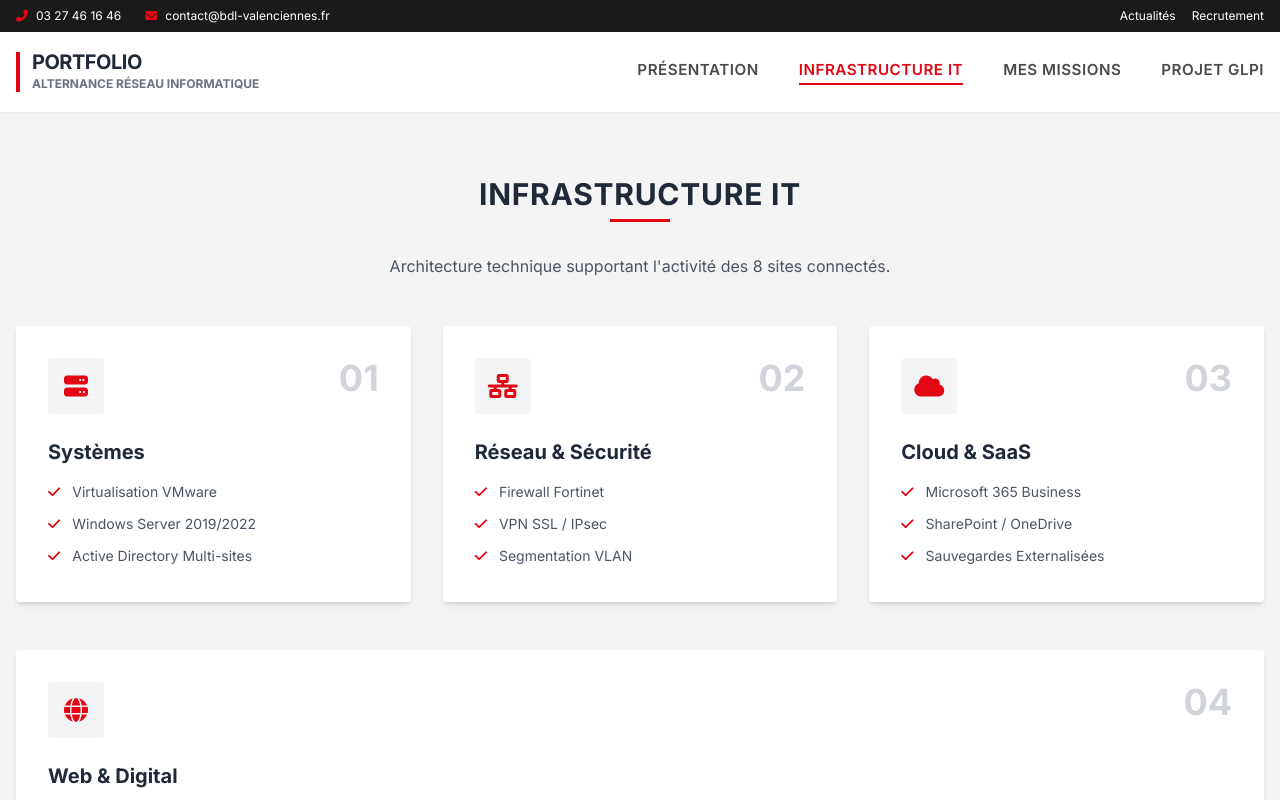
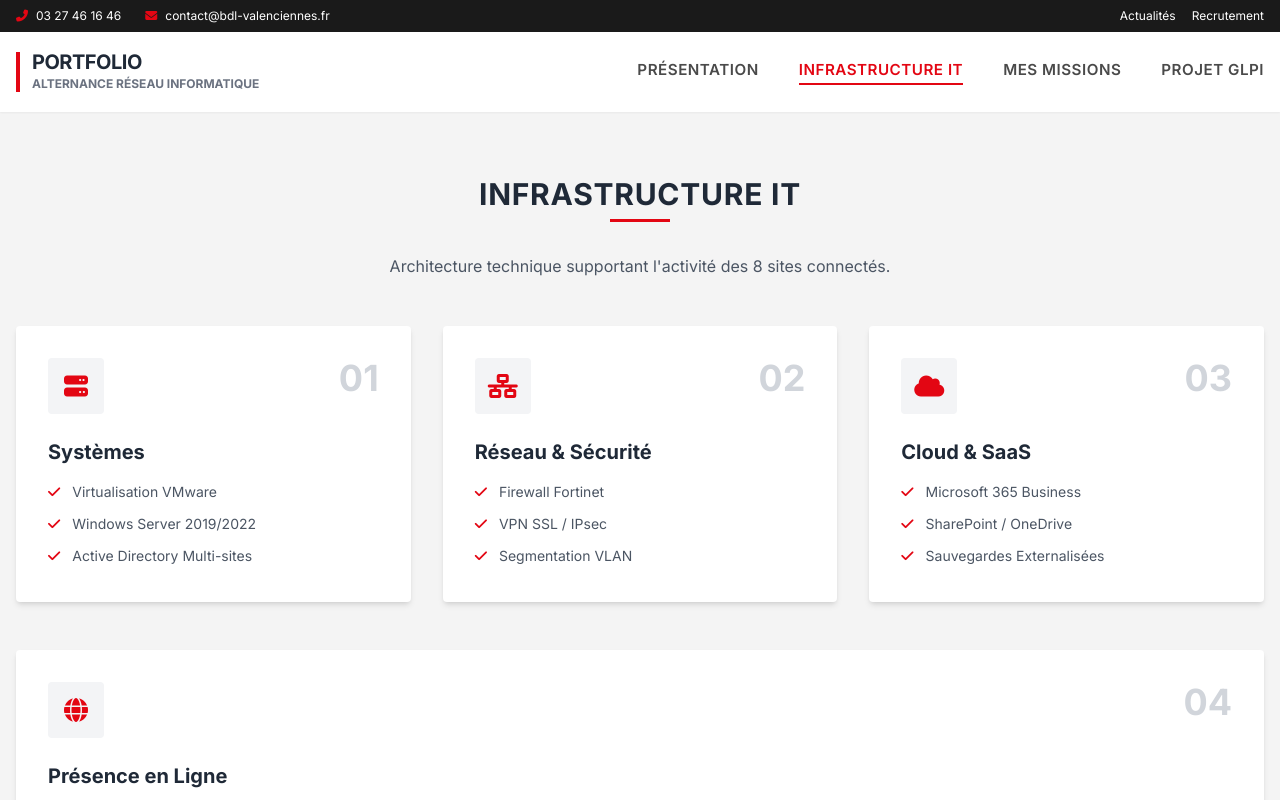
Before and after one commit to TheoDesmetReseau/tdesmet, a plain HTML site: page index.html in a window 1280 px wide. Both pictures are taken after a click on the link "INFRASTRUCTURE IT". Shown: the top 800 px of the page. Drawn offline with nearby package versions, Linux system fonts and the light colour scheme.

Commit message:
Update index.html

```diff
--- a/index.html
+++ b/index.html
@@ -334,7 +334,7 @@
         </div>
         <span class="text-gray-300 font-bold text-4xl">04</span>
     </div>
-    <h3 class="text-xl font-bold text-gray-800 mb-4">Web & Digital</h3>
+    <h3 class="text-xl font-bold text-gray-800 mb-4"> Présence en Ligne </h3>
     <ul class="text-sm text-gray-600 space-y-3">
         <li class="flex items-center">
             <i class="fas fa-check text-bdl-red mr-3"></i>
```
